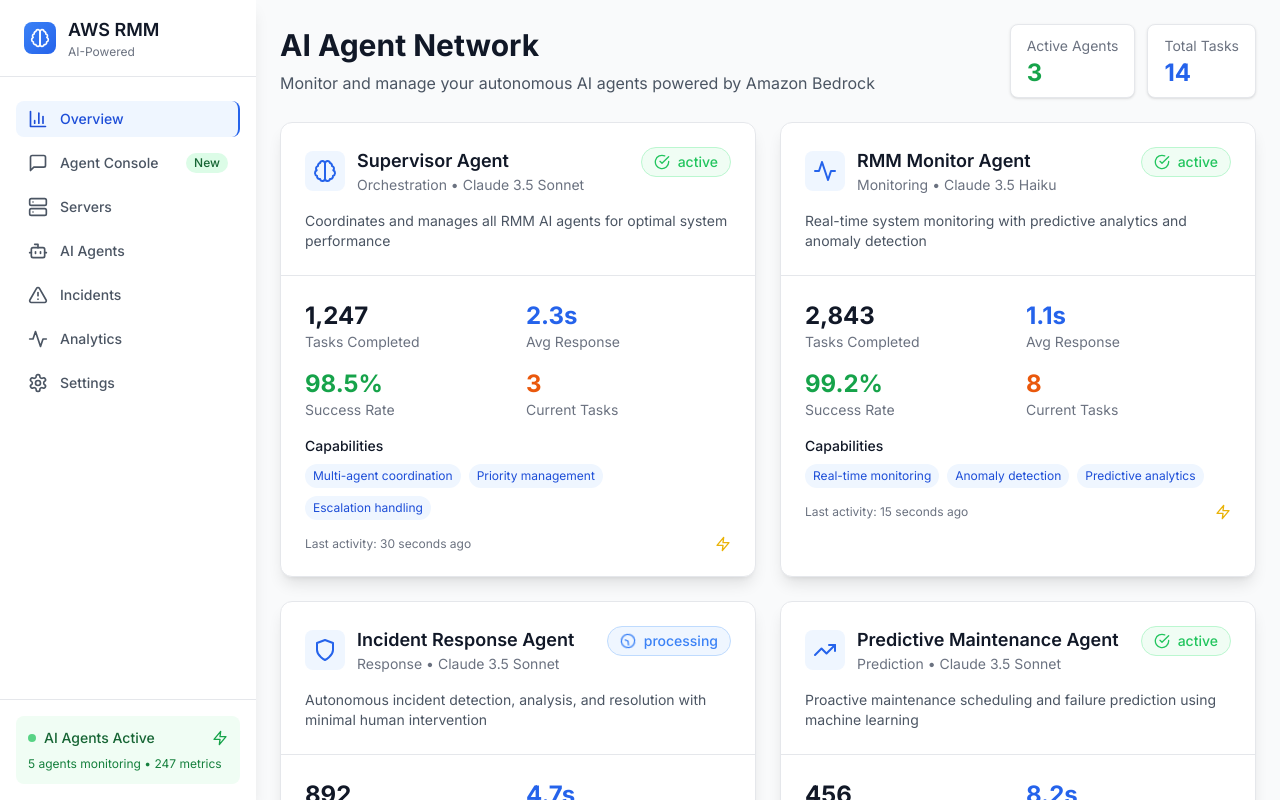
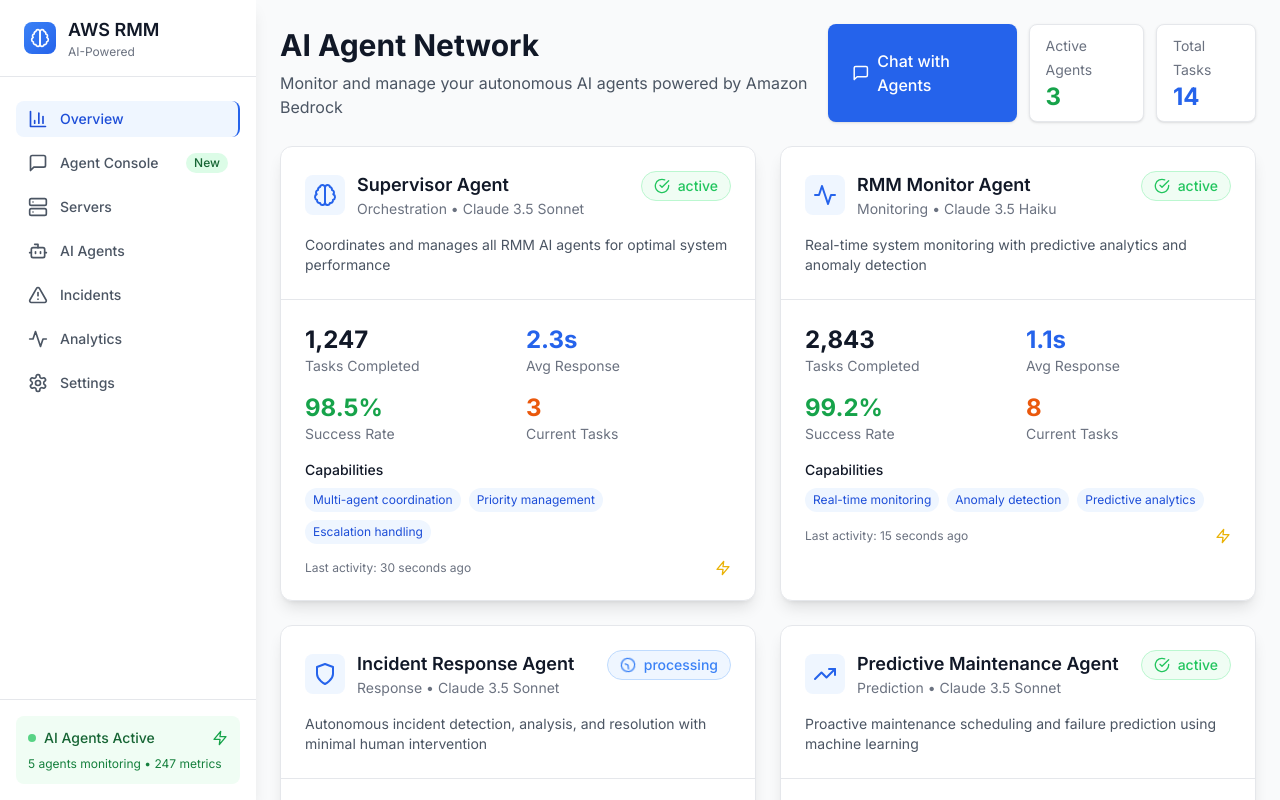
Before and after one commit to ecogetaway/aws-rmm-dashboard2025, a Next.js app: page /agents in a window 1280 px wide. Built offline with nearby package versions, Linux system fonts and the light colour scheme.

Commit message:
Add 'Chat with Agents' button to Agents Overview page for better navigation

```diff
--- a/src/app/agents/page.tsx
+++ b/src/app/agents/page.tsx
@@ -1,6 +1,7 @@
 import React from 'react';
+import Link from 'next/link';
 import DashboardLayout from '@/components/layout/DashboardLayout';
-import { Bot, Brain, Shield, TrendingUp, Activity, Clock, Zap, CheckCircle, AlertTriangle } from 'lucide-react';
+import { Bot, Brain, Shield, TrendingUp, Activity, Clock, Zap, CheckCircle, AlertTriangle, MessageSquare } from 'lucide-react';
 
 const AgentsPage = () => {
   const agents = [
@@ -111,6 +112,13 @@
             <p className="text-gray-600 mt-2">Monitor and manage your autonomous AI agents powered by Amazon Bedrock</p>
           </div>
           <div className="flex gap-3">
+            <Link
+              href="/agents/chat"
+              className="bg-blue-600 text-white px-6 py-2 rounded-lg shadow hover:bg-blue-700 transition-colors flex items-center gap-2"
+            >
+              <MessageSquare className="w-5 h-5" />
+              <span className="font-medium">Chat with Agents</span>
+            </Link>
             <div className="bg-white px-4 py-2 rounded-lg shadow border">
               <span className="text-sm text-gray-500">Active Agents</span>
               <p className="text-2xl font-bold text-green-600">{agents.filter(a => a.status === 'active').length}</p>
```
